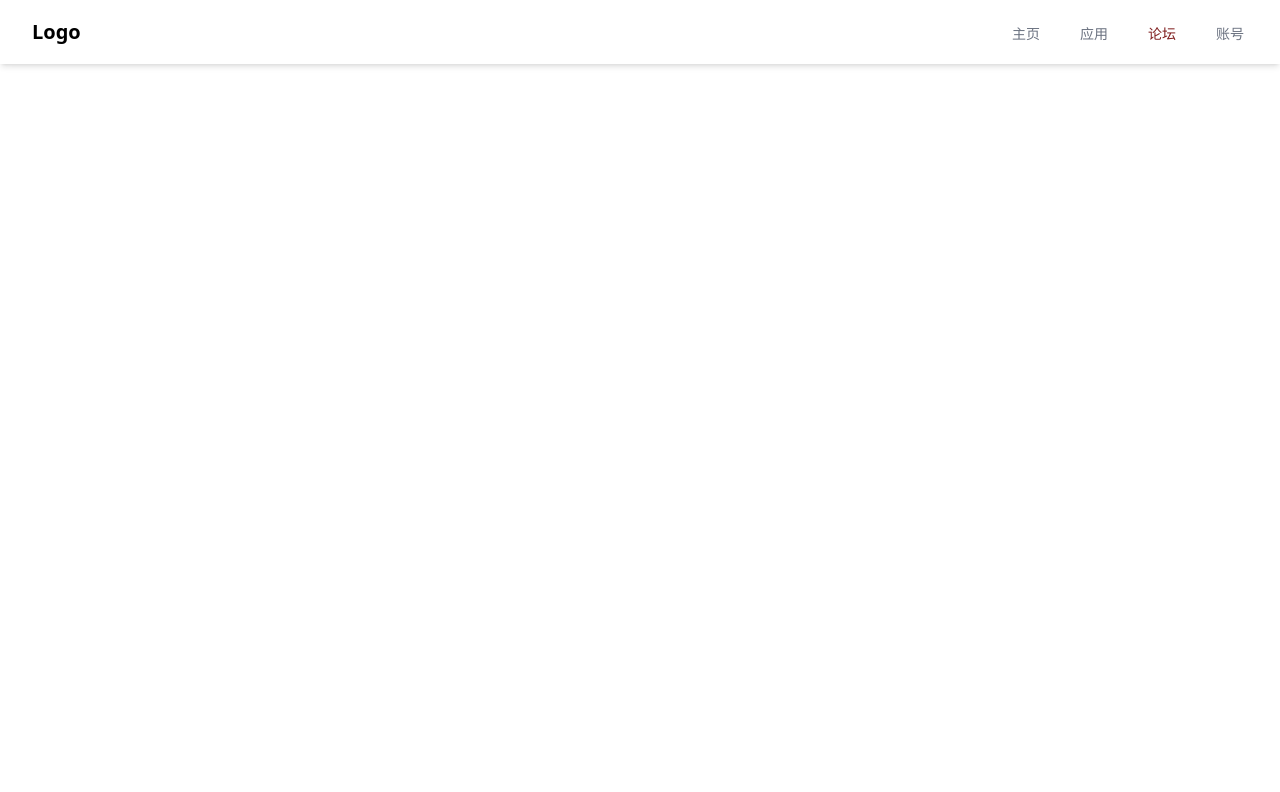
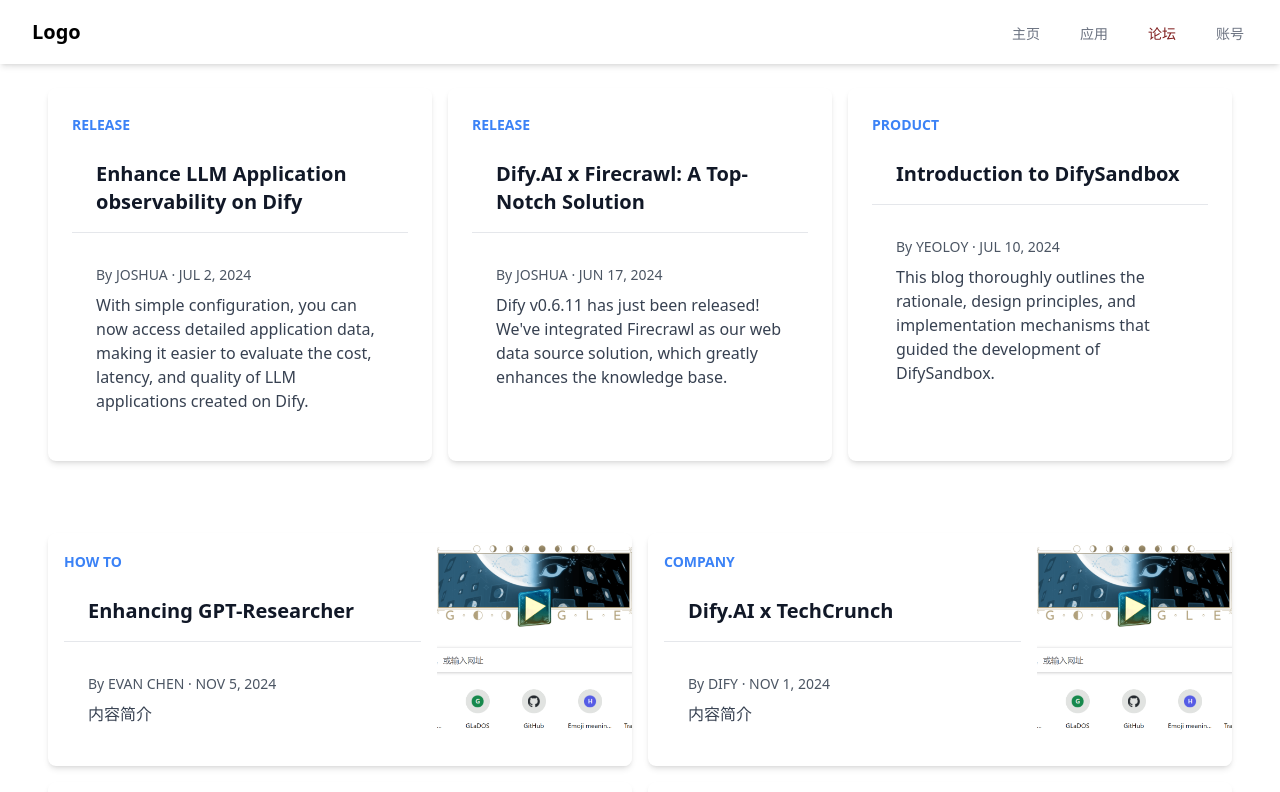
Before and after one commit to SimonWuZY/next-blogs, a Next.js app: page /blogs in a window 1280 px wide. Shown: the top 792 px of the page. Built offline with nearby package versions, Linux system fonts and the light colour scheme.

Commit message:
blogs first

```diff
--- /dev/null
+++ b/src/app/blogs/layout.tsx
@@ -0,0 +1,16 @@
+// blogs/layout.tsx
+import React from 'react';
+import MainPosts from '../components/MainPosts';
+
+
+const BlogLayout = ({ children }: { children: React.ReactNode }) => {
+  return (
+    <div className='mt-10'>
+      <MainPosts/>
+      <main>{children}</main>
+      <footer>博客专用底部</footer>
+    </div>
+  );
+};
+
+export default BlogLayout;
--- a/src/app/blogs/page.tsx
+++ b/src/app/blogs/page.tsx
@@ -1,8 +1,77 @@
+"use client"
 
-export default function document(){
+import { Card, CardContent, CardHeader, CardTitle } from "../components/Card"
+import { useEffect, useState } from "react"
+import Image from 'next/image'
+
+export default function ForumPost() {
+    const [isLoaded, setIsLoaded] = useState(false)
+
+    useEffect(() => {
+        setIsLoaded(true)
+    }, [])
+
+    const posts = [
+        {
+            title: "Enhancing GPT-Researcher",
+            author: "EVAN CHEN",
+            date: "NOV 5, 2024",
+            category: "HOW TO",
+            image: '/image.png'
+        },
+        {
+            title: "Dify.AI x TechCrunch",
+            author: "DIFY",
+            date: "NOV 1, 2024",
+            category: "COMPANY",
+            image: "/image.png"
+        },
+        {
+            title: "Cross-Platform Copywriting",
+            author: "EVAN CHEN & LYSON",
+            date: "SEP 14, 2024",
+            category: "HOW TO",
+            image: "/image.png"
+        },
+        {
+            title: "Introducing Workflow",
+            author: "JOSHUA & EVAN CHEN",
+            date: "OCT 21, 2024",
+            category: "RELEASE",
+            image: "/image.png"
+        },
+    ]
+
     return (
-        <main>
-            文档说明
+        <main className="mt-10">
+            <div className="grid grid-cols-1 md:grid-cols-2 gap-4 p-4">
+                {posts.map((post, index) => (
+                    <Card
+                        key={index}
+                        className={`flex items-stretch bg-gray-100 transition-all duration-500 hover:shadow-lg hover:-translate-y-1 ${isLoaded ? "translate-y-0 opacity-100" : "translate-y-10 opacity-0"
+                            }`}
+                    >
+                        <div className="flex-1 p-4">
+                            <span className="text-sm font-semibold text-blue-500">{post.category}</span>
+                            <CardHeader className="p-0 mt-2">
+                                <CardTitle className="text-xl">{post.title}</CardTitle>
+                            </CardHeader>
+                            <CardContent className="p-0 mt-2">
+                                <p className="text-sm text-gray-600">By {post.author} · {post.date}</p>
+                                <p className="mt-2 text-gray-700">内容简介</p>
+                            </CardContent>
+                        </div>
+                        <div className="w-1/3 relative">
+                            <Image
+                                src={post.image}
+                                alt={post.title}
+                                layout="fill"
+                                objectFit="cover"
+                            />
+                        </div>
+                    </Card>
+                ))}
+            </div>
         </main>
     )
 }
--- a/src/app/components/Header.tsx
+++ b/src/app/components/Header.tsx
@@ -10,7 +10,7 @@
 
   const navLinks = [
     { href: '/', label: '主页' },
-    { href: '/applications', label: '应用' },
+    { href: '/apps', label: '应用' },
     { href: '/blogs', label: '论坛' },
     { href: '/account', label: '账号' },
   ];
--- /dev/null
+++ b/src/app/components/MainPosts.tsx
@@ -0,0 +1,49 @@
+"use client"
+
+import { Card, CardContent, CardHeader, CardTitle } from "./Card"
+
+export default function HighlightedPosts() {
+  const highlightedPosts = [
+    {
+      title: "Enhance LLM Application observability on Dify",
+      author: "JOSHUA",
+      date: "JUL 2, 2024",
+      category: "RELEASE",
+      description: "With simple configuration, you can now access detailed application data, making it easier to evaluate the cost, latency, and quality of LLM applications created on Dify."
+    },
+    {
+      title: "Dify.AI x Firecrawl: A Top-Notch Solution",
+      author: "JOSHUA",
+      date: "JUN 17, 2024",
+      category: "RELEASE",
+      description: "Dify v0.6.11 has just been released! We've integrated Firecrawl as our web data source solution, which greatly enhances the knowledge base."
+    },
+    {
+      title: "Introduction to DifySandbox",
+      author: "YEOLOY",
+      date: "JUL 10, 2024",
+      category: "PRODUCT",
+      description: "This blog thoroughly outlines the rationale, design principles, and implementation mechanisms that guided the development of DifySandbox."
+    },
+  ]
+
+  return (
+    <div className="grid grid-cols-1 md:grid-cols-3 gap-4 p-4">
+      {highlightedPosts.map((post, index) => (
+        <Card
+          key={index}
+          className="bg-blue-50 p-6 rounded-lg shadow-md hover:shadow-lg transition-shadow duration-300"
+        >
+          <span className="text-sm font-semibold text-blue-500">{post.category}</span>
+          <CardHeader className="p-0 mt-2">
+            <CardTitle className="text-xl">{post.title}</CardTitle>
+          </CardHeader>
+          <CardContent className="p-0 mt-2">
+            <p className="text-sm text-gray-600">By {post.author} · {post.date}</p>
+            <p className="mt-2 text-gray-700">{post.description}</p>
+          </CardContent>
+        </Card>
+      ))}
+    </div>
+  )
+}
--- a/src/app/page.tsx
+++ b/src/app/page.tsx
@@ -57,7 +57,7 @@
         <div className='w-1/2 h-1 bg-gradient-to-r from-blue-300 to-purple-300 mt-4'></div>
         <div className="max-w-7xl mx-auto px-4 py-16 ">
           <div className="grid md:grid-cols-2 gap-8">
-            <Card className="bg-blue-200 border-none">
+            <Card className="bg-blue-300 border-none">
               <CardContent className="p-6">
                 <div className="flex flex-col h-full">
                   <div className="mb-6">
@@ -82,7 +82,7 @@
               </CardContent>
             </Card>
 
-            <Card className="bg-purple-200 border-none">
+            <Card className="bg-purple-100 border-none">
               <CardContent className="p-6">
                 <div className="flex flex-col h-full ">
                   <div className="mb-6">
```
Also changed, not shown: public/image.png (added), src/app/apps/page.tsx (renamed from src/app/applications/page.tsx).
